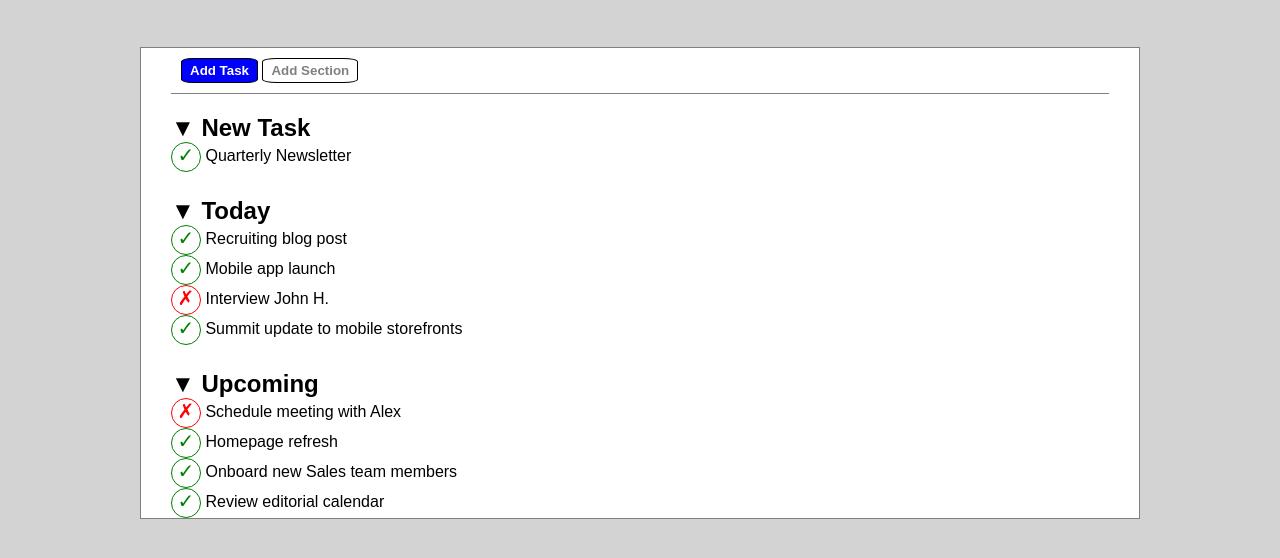
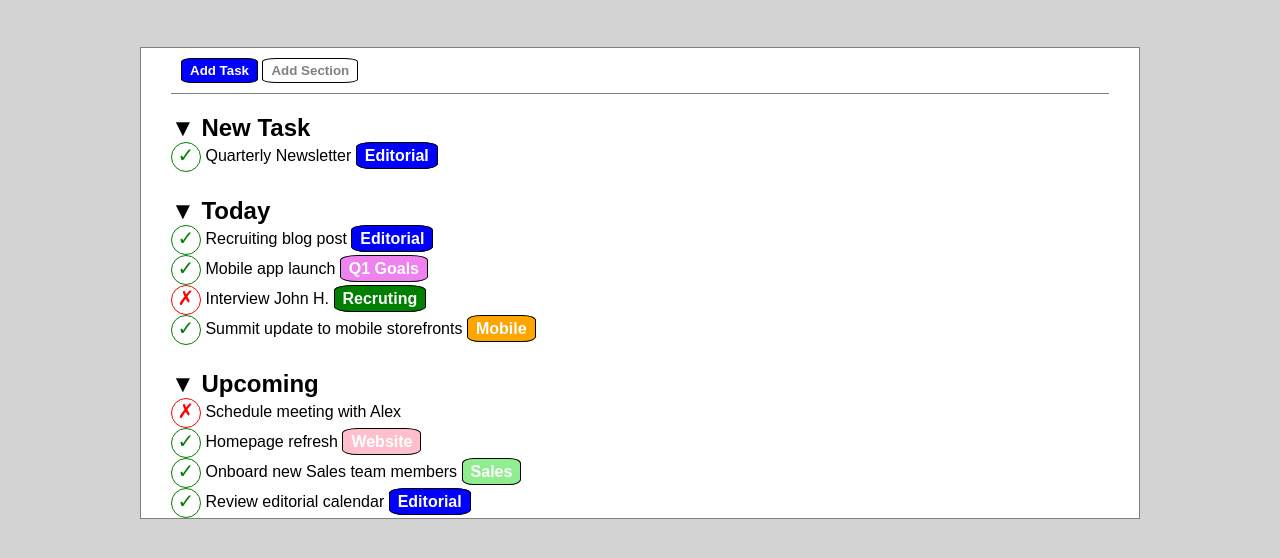
Before and after one commit to donatimar/html-css-toboolist, a plain HTML site: page index.html in a window 1280 px wide. Shown: the part 104-662 px from the top of the page. Drawn offline with Linux system fonts and the light colour scheme.

Commit message:
completed css

```diff
--- a/css/style.css
+++ b/css/style.css
@@ -114,3 +114,63 @@ body {
 .today {
   margin-bottom: 25px;
 }
+
+.editorial {
+  background-color: blue;
+  color: white;
+  border: 1px solid black;
+  border-radius: 20%;
+  padding: 4px 8px;
+  text-decoration: none;
+  font-weight: bold;
+}
+
+.q1-goals {
+  background-color: violet;
+  color: white;
+  border: 1px solid black;
+  border-radius: 20%;
+  padding: 4px 8px;
+  text-decoration: none;
+  font-weight: bold;
+}
+
+.recruiting {
+  background-color: green;
+  color: white;
+  border: 1px solid black;
+  border-radius: 20%;
+  padding: 4px 8px;
+  text-decoration: none;
+  font-weight: bold;
+}
+
+.mobile {
+  background-color: orange;
+  color: white;
+  border: 1px solid black;
+  border-radius: 20%;
+  padding: 4px 8px;
+  text-decoration: none;
+  font-weight: bold;
+}
+
+.website {
+  background-color: pink;
+  color: white;
+  border: 1px solid black;
+  border-radius: 20%;
+  padding: 4px 8px;
+  text-decoration: none;
+  font-weight: bold;
+}
+
+.sales {
+  background-color: lightgreen;
+  color: white;
+  border: 1px solid black;
+  border-radius: 20%;
+  padding: 4px 8px;
+  text-decoration: none;
+  font-weight: bold;
+}
--- a/index.html
+++ b/index.html
@@ -25,27 +25,27 @@
         <section class="new-task">
             <h2>&#x25BC; New Task</h2>
             <ul>
-                <li><span class="yes">&#10003</span> Quarterly Newsletter</li>
+                <li><span class="yes">&#10003</span> Quarterly Newsletter <span class="editorial">Editorial</span></li>
             </ul>
         </section>
 
         <section class="today">
             <h2>&#x25BC; Today</h2>
             <ul>
-                <li><span class="yes">&#10003;</span> Recruiting blog post</li>
-                <li><span class="yes">&#10003;</span> Mobile app launch</li>
-                <li><span class="nope">&#10007;</span> Interview John H.</li>
-                <li><span class="yes">&#10003;</span> Summit update to mobile storefronts</li>
+                <li><span class="yes">&#10003;</span> Recruiting blog post <span class="editorial">Editorial</span></li>
+                <li><span class="yes">&#10003;</span> Mobile app launch <span class="q1-goals">Q1 Goals</span></li>
+                <li><span class="nope">&#10007;</span> Interview John H. <span class="recruiting">Recruting</span></li>
+                <li><span class="yes">&#10003;</span> Summit update to mobile storefronts <span class="mobile">Mobile</span></li>
             </ul>
         </section>
 
         <section class="Upcoming">
             <h2>&#x25BC; Upcoming</h2>
             <ul>
-                <li><span class="nope">&#10007;</span> Schedule meeting with Alex</span></li>
-                <li><span class="yes">&#10003;</span> Homepage refresh</li>
-                <li><span class="yes">&#10003;</span> Onboard new Sales team members</li>
-                <li><span class="yes">&#10003;</span> Review editorial calendar</li>
+                <li><span class="nope">&#10007;</span> Schedule meeting with Alex</li>
+                <li><span class="yes">&#10003;</span> Homepage refresh <span class="website">Website</span></li>
+                <li><span class="yes">&#10003;</span> Onboard new Sales team members <span class="sales">Sales</span></li>
+                <li><span class="yes">&#10003;</span> Review editorial calendar <span class="editorial">Editorial</span></li>
             </ul>
         </section>
 
```
